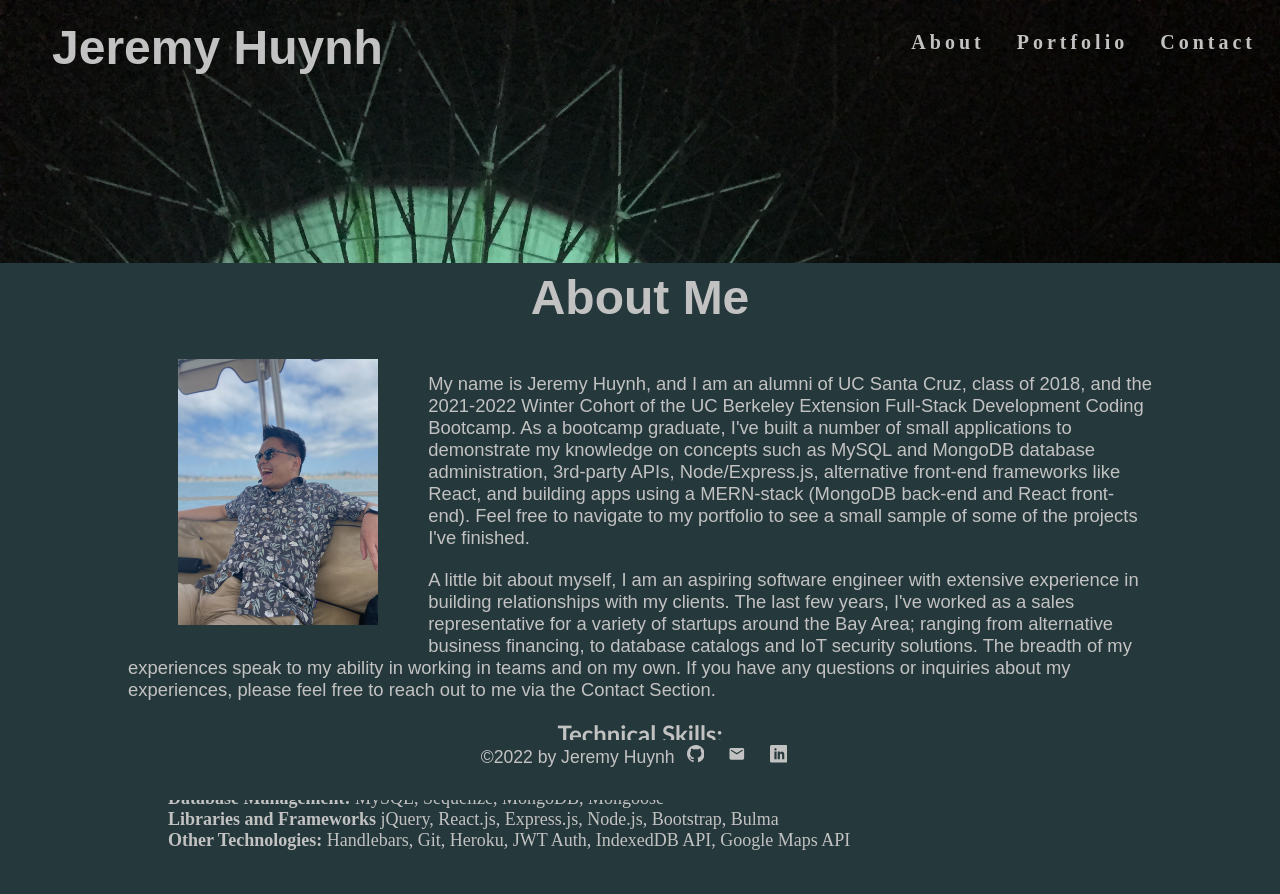
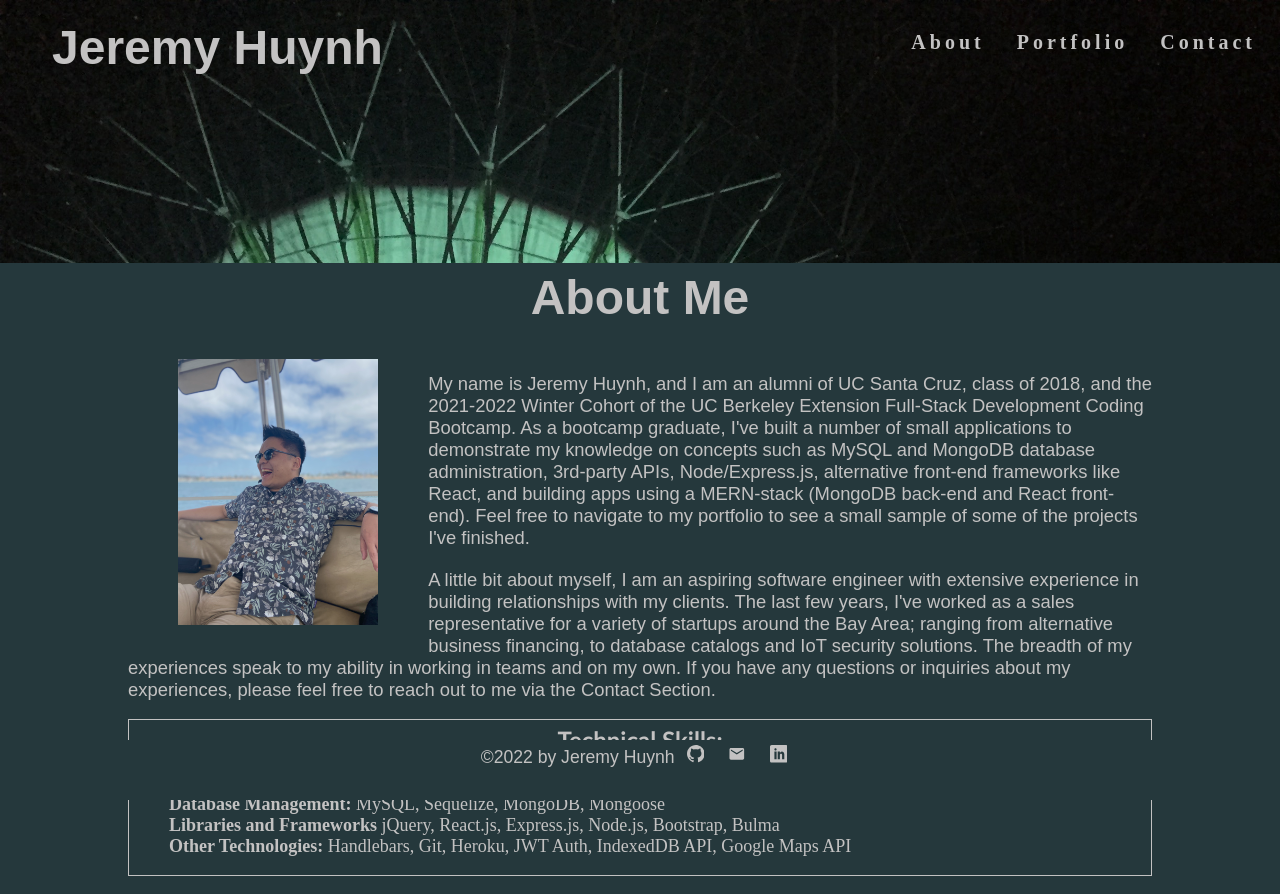
Before and after one commit to jermeewinn/jeremy-huynh-portfolio2.0, a React (Create React App) app: page / in a window 1280 px wide. Shown: the top 894 px of the page. Built offline with nearby package versions, Linux system fonts and the light colour scheme.

Commit message:
added border around skillListContainer

```diff
--- a/src/components/About/index.js
+++ b/src/components/About/index.js
@@ -5,6 +5,7 @@ function About() {
     return (
         <section id='about'>
             <h1 id='about'>About Me</h1>
+            <div id='aboutContainer'>
                 <div id='sideByside'>
                     <div id='me-image'>
                         <img id="me" src={profilePic} className="my-2" alt="potrait of Jeremy"/>
@@ -27,7 +28,8 @@ function About() {
                         If you have any questions or inquiries about my experiences, please feel free to reach out to me via the Contact Section.
                     </p>
                 </div>
-            <div className='skillListContainer'>
+            </div>
+            <div id='skillListContainer'>
                 <div>
                     <h4>
                         <b id='skillListTitle'>Technical Skills:</b>
--- a/src/index.css
+++ b/src/index.css
@@ -39,9 +39,7 @@ body {
 
 }
 
-.skillListTitle {
-  text-align: center;
-}
+
 
 h1 {
   font-family: 'Arial', 'Gill Sans', 'Gill Sans MT', Calibri, 'Trebuchet MS', sans-serif;
@@ -289,6 +287,20 @@ a {
   color: orange;
 }
 
+#skillListContainer {
+  border: 1px solid #c3c2c2;
+  margin-top: 10px;
+  margin-bottom: 10px;
+}
+
+.skillListTitle {
+  text-align: center;
+}
+
+#aboutContainer {
+  margin-bottom: 10px;
+}
+
 #contact-form {
   padding: 1%;
   margin-left: 10px;
```
Also changed, not shown: 7 other files (tests, documents, lock files or other folders). Lines whose indentation alone changed are shown as unchanged.
